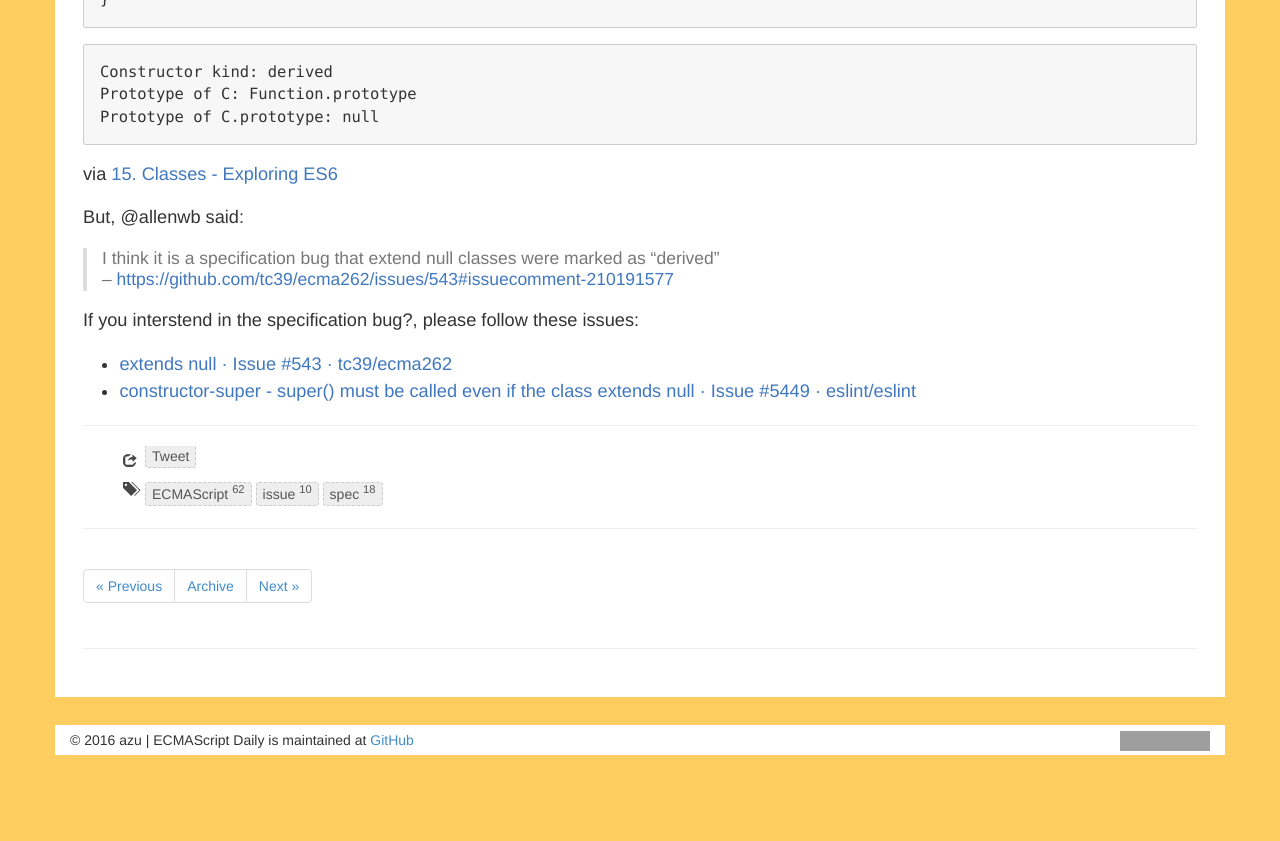
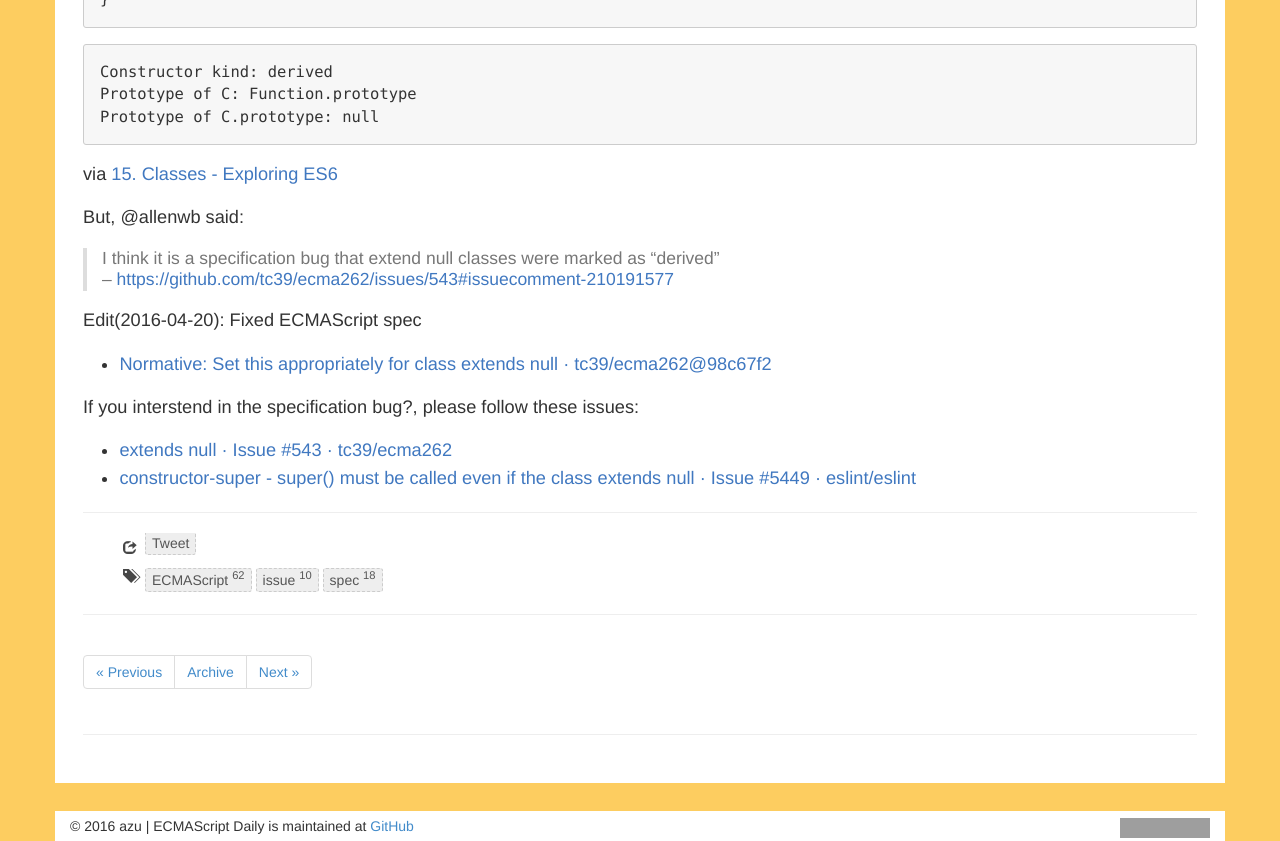
Before and after one commit to ecmascript-daily/ecmascript-daily.github.com, a Jekyll site: the page built from _posts/2016/2016-04-17-is-extends-null-derived.md, in a window 1280 px wide. Shown: the part 321-1162 px from the top of the page. Built offline with Jekyll 4.4.1, drawn with Linux system fonts in a browser that asks for light colours; nearby versions of some CDN libraries; comment, search, counter and statistics services are not loaded; before the commit the page ends 1076 px from its top, so only the background shows below that; grey boxes are pictures that could not be loaded.

Commit message:
Update 2016-04-17-is-extends-null-derived.md

```diff
--- a/_posts/2016/2016-04-17-is-extends-null-derived.md
+++ b/_posts/2016/2016-04-17-is-extends-null-derived.md
@@ -27,6 +27,10 @@ But, @allenwb said:
 > I think it is a specification bug that extend null classes were marked as "derived"
 > -- [https://github.com/tc39/ecma262/issues/543#issuecomment-210191577](https://github.com/tc39/ecma262/issues/543#issuecomment-210191577)
 
+Edit(2016-04-20): Fixed ECMAScript spec
+
+- [Normative: Set this appropriately for class extends null · tc39/ecma262@98c67f2](https://github.com/tc39/ecma262/commit/98c67f2c2696652005ab7fb7284fe8b4661a5dbf "Normative: Set this appropriately for class extends null · tc39/ecma262@98c67f2")
+
 If you interstend in the specification bug?, please follow  these issues:
 
 - [extends null · Issue #543 · tc39/ecma262](https://github.com/tc39/ecma262/issues/543 "extends null · Issue #543 · tc39/ecma262")
```
